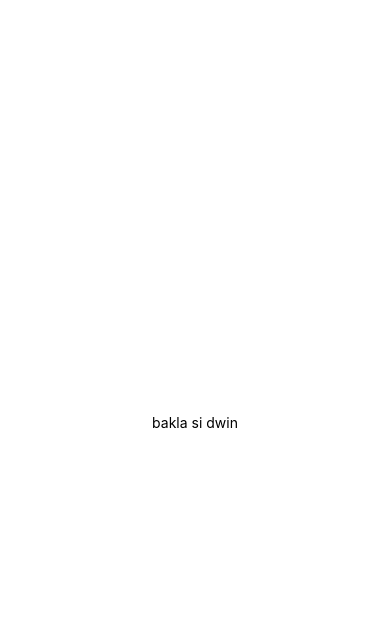
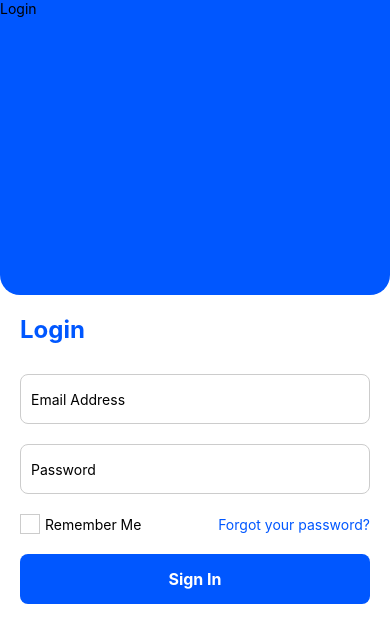
Before and after one commit to zgaji/iDiscipline, a React Native app: screen /Login in a window 390 px wide. Shown: the top 642 px of the page. Built offline with nearby package versions, Linux system fonts and the light colour scheme.

Commit message:
added login

```diff
--- a/App.js
+++ b/App.js
@@ -1,20 +1,16 @@
-import { StatusBar } from 'expo-status-bar';
-import { StyleSheet, Text, View } from 'react-native';
+import React from 'react';
+import { NavigationContainer } from '@react-navigation/native';
+import { createNativeStackNavigator } from '@react-navigation/native-stack';
+import LoginScreen from './components/LoginScreen';
+
+const Stack = createNativeStackNavigator();
 
 export default function App() {
   return (
-    <View style={styles.container}>
-      <Text>bakla si dwin</Text>
-      <StatusBar style="auto" />
-    </View>
+    <NavigationContainer>
+      <Stack.Navigator screenOptions={{ headerShown: false }}>
+        <Stack.Screen name="Login" component={LoginScreen} />
+      </Stack.Navigator>
+    </NavigationContainer>
   );
 }
-
-const styles = StyleSheet.create({
-  container: {
-    flex: 1,
-    backgroundColor: '#fff',
-    alignItems: 'center',
-    justifyContent: 'center',
-  },
-});
--- /dev/null
+++ b/components/Button.js
@@ -0,0 +1,29 @@
+import React from 'react';
+import { TouchableOpacity, Text, StyleSheet } from 'react-native';
+
+const Button = ({ title, onPress }) => {
+  return (
+    <TouchableOpacity style={styles.button} onPress={onPress}>
+      <Text style={styles.buttonText}>{title}</Text>
+    </TouchableOpacity>
+  );
+};
+
+const styles = StyleSheet.create({
+  button: {
+    width: '100%',
+    height: 50,
+    backgroundColor: '#0057ff',
+    justifyContent: 'center',
+    alignItems: 'center',
+    borderRadius: 8,
+    marginVertical: 10,
+  },
+  buttonText: {
+    color: '#fff',
+    fontSize: 16,
+    fontWeight: 'bold',
+  },
+});
+
+export default Button;
--- /dev/null
+++ b/components/CheckBox.js
@@ -0,0 +1,26 @@
+import React, { useState } from 'react';
+import { View, Text, TouchableOpacity } from 'react-native';
+
+const Checkbox = ({ label }) => {
+  const [checked, setChecked] = useState(false);
+
+  return (
+    <TouchableOpacity onPress={() => setChecked(!checked)} style={{ flexDirection: 'row', alignItems: 'center' }}>
+      <View style={{
+        width: 20,
+        height: 20,
+        borderWidth: 1,
+        borderColor: '#ccc',
+        marginRight: 5,
+        justifyContent: 'center',
+        alignItems: 'center',
+        backgroundColor: checked ? '#0057ff' : 'transparent',
+      }}>
+        {checked && <Text style={{ color: 'white' }}>✔</Text>}
+      </View>
+      <Text>{label}</Text>
+    </TouchableOpacity>
+  );
+};
+
+export default Checkbox;
--- /dev/null
+++ b/components/InputField.js
@@ -0,0 +1,26 @@
+import React from 'react';
+import { TextInput, StyleSheet } from 'react-native';
+
+const InputField = ({ placeholder, secureTextEntry }) => {
+  return (
+    <TextInput
+      style={styles.input}
+      placeholder={placeholder}
+      secureTextEntry={secureTextEntry}
+    />
+  );
+};
+
+const styles = StyleSheet.create({
+  input: {
+    width: '100%',
+    height: 50,
+    borderWidth: 1,
+    borderColor: '#ccc',
+    borderRadius: 8,
+    paddingLeft: 10,
+    marginVertical: 10,
+  },
+});
+
+export default InputField;
--- /dev/null
+++ b/components/LoginScreen.js
@@ -0,0 +1,35 @@
+import React from 'react';
+import { View, Text, TouchableOpacity, Image } from 'react-native';
+import InputField from '../components/InputField';
+import Button from '../components/Button';
+import Checkbox from '../components/CheckBox';
+import { styles } from '../components/stylesheet/Styles';
+
+const LoginScreen = () => {
+  return (
+    <View style={styles.container}>
+      {/* Top section */}
+      <View style={styles.topSection}>
+        <Text style={styles.headerText}>Login</Text>
+      </View>
+
+      {/* Bottom section */}
+      <View style={styles.bottomSection}>
+        <Text style={styles.title}>Login</Text>
+        <InputField placeholder="Email Address" />
+        <InputField placeholder="Password" secureTextEntry />
+
+        <View style={styles.optionsRow}>
+          <Checkbox label="Remember Me" />
+          <TouchableOpacity>
+            <Text style={styles.forgotText}>Forgot your password?</Text>
+          </TouchableOpacity>
+        </View>
+
+        <Button title="Sign In" />
+      </View>
+    </View>
+  );
+};
+
+export default LoginScreen;
--- a/components/stylesheet/Styles.js
+++ b/components/stylesheet/Styles.js
@@ -0,0 +1,34 @@
+import { StyleSheet } from 'react-native';
+
+export const styles = StyleSheet.create({
+  container: {
+    flex: 1,
+    backgroundColor: '#fff',
+  },
+  topSection: {
+    height: '35%',
+    backgroundColor: '#0057ff',
+    borderBottomLeftRadius: 20,
+    borderBottomRightRadius: 20,
+  },
+  bottomSection: {
+    flex: 1,
+    padding: 20,
+  },
+  title: {
+    fontSize: 24,
+    fontWeight: 'bold',
+    color: '#0057ff',
+    marginBottom: 20,
+  },
+  optionsRow: {
+    flexDirection: 'row',
+    justifyContent: 'space-between',
+    alignItems: 'center',
+    marginVertical: 10,
+  },
+  forgotText: {
+    color: '#0057ff',
+    fontSize: 14,
+  },
+});
```
